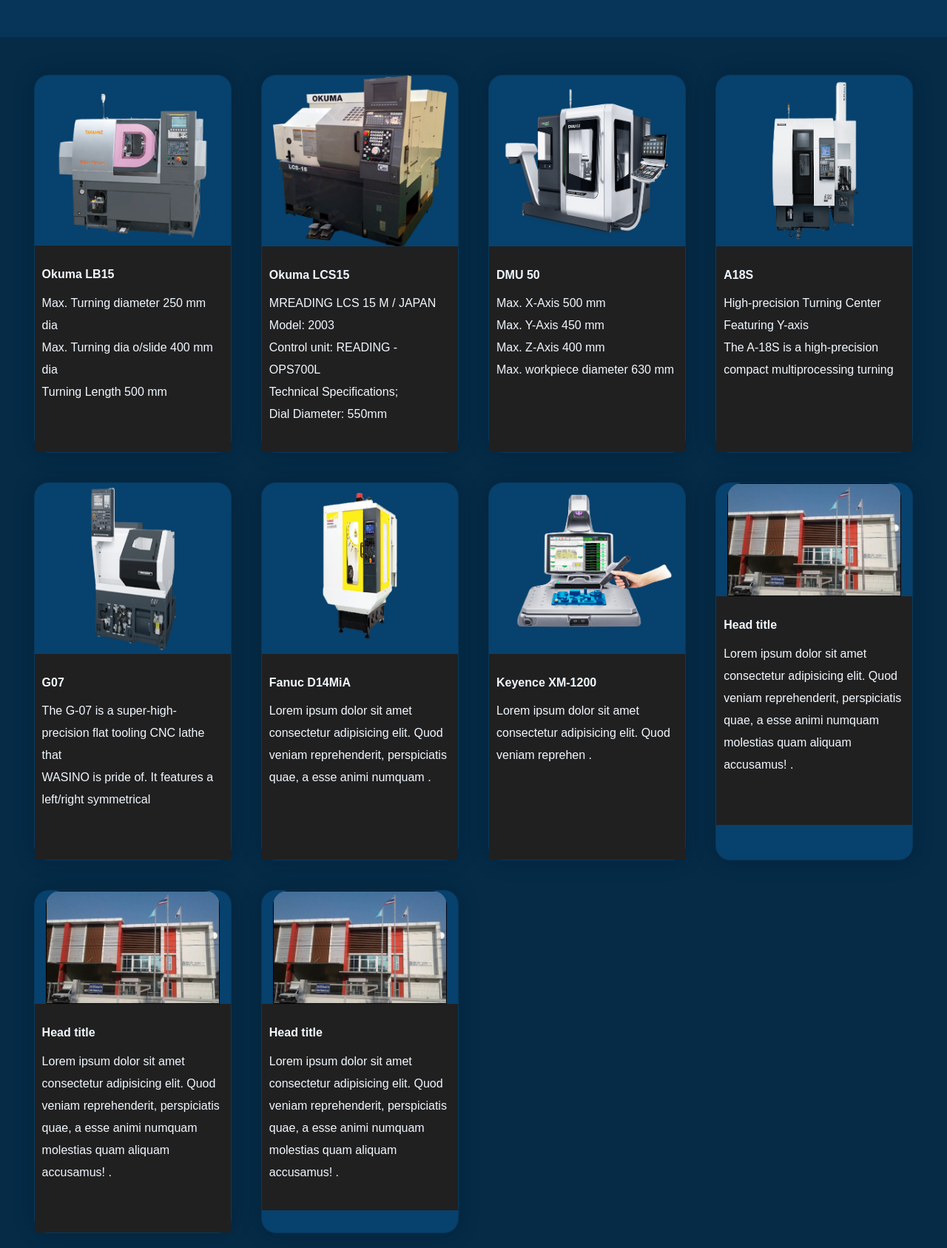
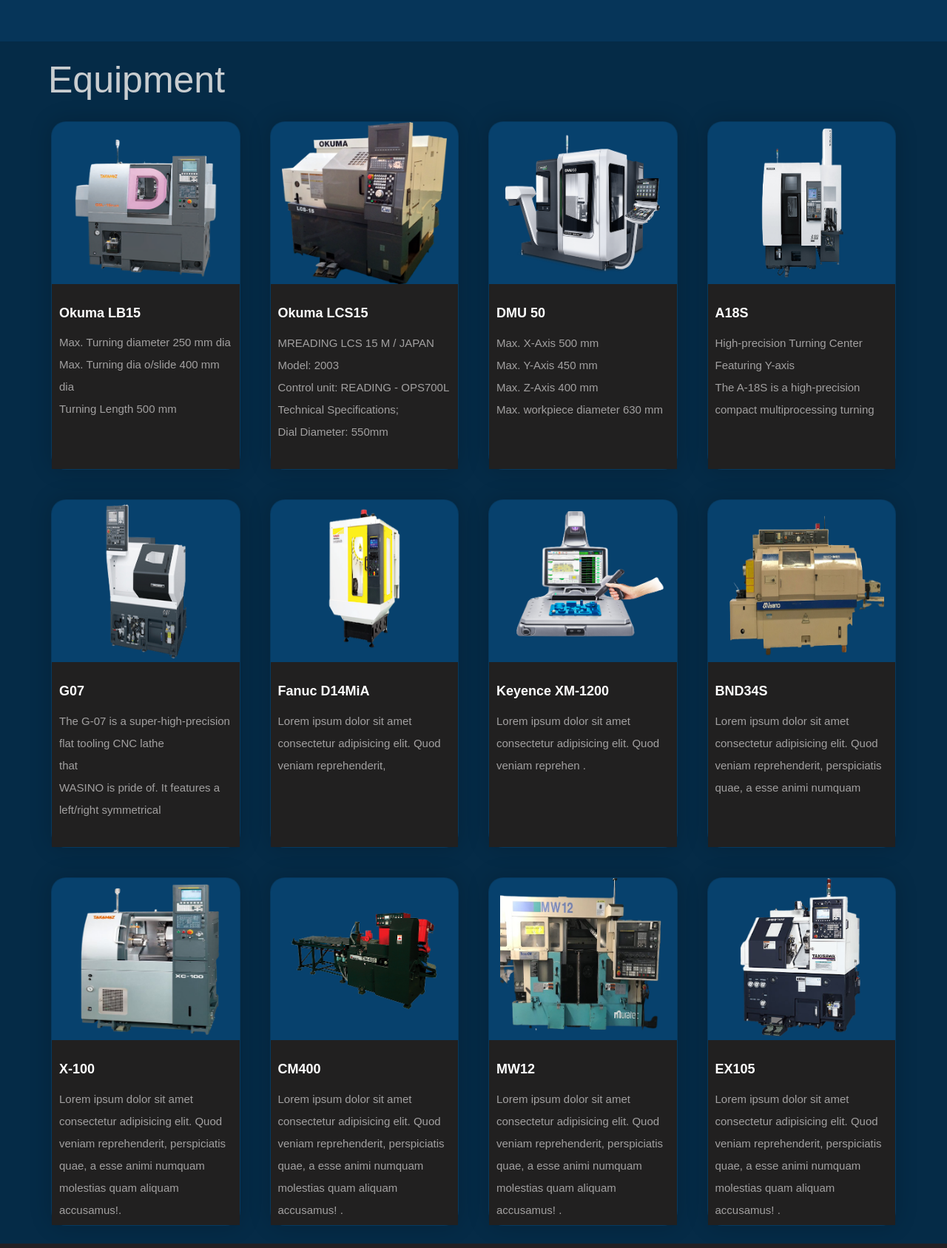
Before and after one commit to chonlatee11/dairiki-web-project, a Django app: page /equipment/ in a window 1280 px wide. Shown: the whole page at 74% size. Run offline with Django 4.2, Linux system fonts and the light colour scheme.

Commit message:
update page
page location and page equipment

```diff
--- a/project/home/template/home/base.html
+++ b/project/home/template/home/base.html
@@ -13,14 +13,7 @@
 
 
 </head>
-    <style>
-        html *
-        {
-          font-size: 1em !important;
-          color: aliceblue !important;
-          font-family: Arial, Helvetica, sans-serif;
-        }
-    </style>
+
     <header>
         <nav style="background-color: #063559;" class="navbar navbar-expand-md navbar-dark fixed-top">
           <button class="navbar-toggler" type="button" data-toggle="collapse" data-target="#navbarCollapse" aria-controls="navbarCollapse" aria-expanded="false" aria-label="Toggle navigation">
@@ -52,10 +45,16 @@
       </header>
       <hr style="height:1px;border-width:0;color:rgba(143, 71, 12, 0.375);background-color:rgb(206, 191, 191)">
       <body style="background-color: #052b47;">
-      <main>
-        {% block content %}
 
-        {% endblock content %}
-      </main>
-    </body>
+        <main>
+          {% block content %}
+
+          {% endblock content %}
+
+        </main>
+
+      </body>
+
+
+
 </html>
--- a/project/home/template/home/equipment.html
+++ b/project/home/template/home/equipment.html
@@ -49,6 +49,7 @@ img{
   opacity: 0.7;
 }
 .details{
+  height: 250px;
   background: rgb(33, 32, 32);
   padding: 20px 10px;
 }
@@ -59,13 +60,20 @@ img{
   margin: 10px 0 15px 0;
 }
 .details>p{
-  color: #a0a0a0;
+  color: #a2a0a0;
   font-size: 15px;
   line-height: 30px;
   font-weight: 400;
 }
-
+.headmod>h1{
+    font-size: 50px;
+    width: 250px;
+    margin-left: 1rem;
+    /*border: solid #07416d;*/
+    color: rgb(201, 205, 208);
+}
 </style>
+    <div class="headmod"> <h1>Equipment</h1></div>
 
     <div class="cards">
         <div class="card card1">
@@ -76,7 +84,7 @@ img{
                 <h3>Okuma LB15</h3>
                 <p>Max. Turning diameter 250 mm dia<br>
                   Max. Turning dia o/slide 400 mm dia<br>
-                  Turning Length 500 mm<br><br>
+                  Turning Length 500 mm<br><br><br><br>
                   </p>
             </div>
         </div>
@@ -92,6 +100,7 @@ img{
                       Control unit: READING - OPS700L<br>
                       Technical Specifications;<br>
                       Dial Diameter: 550mm<br>
+                      <br>
                      </p>
                 </div>
             </div>
@@ -138,7 +147,7 @@ img{
                     </div>
                     <div class="details">
                         <h3>Fanuc D14MiA</h3>
-                        <p>Lorem ipsum dolor sit amet consectetur adipisicing elit. Quod <br>veniam reprehenderit, perspiciatis quae, a esse animi numquam  .<br><br><br></p>
+                        <p>Lorem ipsum dolor sit amet consectetur adipisicing elit. Quod <br>veniam reprehenderit,<br><br><br><br></p>
                     </div>
                 </div>
 
@@ -154,30 +163,48 @@ img{
 
                 <div class="card card3">
                     <div class="container">
-                        <img src="{% static 'image/Picture1.jpg' %}" alt="nkc">
+                        <img src="{% static 'image/equipment/bnd.png' %}" alt="nkc">
                     </div>
                     <div class="details">
-                        <h3>Head title</h3>
-                        <p>Lorem ipsum dolor sit amet consectetur adipisicing elit. Quod <br>veniam reprehenderit, perspiciatis quae, a esse animi numquam<br> molestias quam aliquam accusamus! .<br><br></p>
+                        <h3>BND34S</h3>
+                        <p>Lorem ipsum dolor sit amet consectetur adipisicing elit. Quod <br>veniam reprehenderit, perspiciatis quae, a esse animi numquam<br><br><br></p>
                     </div>
                 </div>
 
                 <div class="card card3">
                     <div class="container">
-                        <img src="{% static 'image/Picture1.jpg' %}" alt="nkc">
+                        <img src="{% static 'image/equipment/x-100.png' %}" alt="nkc">
                     </div>
                     <div class="details">
-                        <h3>Head title</h3>
-                        <p>Lorem ipsum dolor sit amet consectetur adipisicing elit. Quod <br>veniam reprehenderit, perspiciatis quae, a esse animi numquam molestias quam aliquam accusamus! .<br><br></p>
+                        <h3>X-100</h3>
+                        <p>Lorem ipsum dolor sit amet consectetur adipisicing elit. Quod <br>veniam reprehenderit, perspiciatis quae, a esse animi numquam molestias quam aliquam accusamus!.<br><br></p>
                     </div>
                 </div>
 
                 <div class="card card3">
                     <div class="container">
-                        <img src="{% static 'image/Picture1.jpg' %}" alt="nkc">
+                        <img src="{% static 'image/equipment/cm400.png' %}" alt="nkc">
                     </div>
                     <div class="details">
-                        <h3>Head title</h3>
+                        <h3>CM400</h3>
+                        <p>Lorem ipsum dolor sit amet consectetur adipisicing elit. Quod veniam reprehenderit, perspiciatis quae, a esse animi numquam molestias quam aliquam accusamus! .</p>
+                    </div>
+                </div>
+                <div class="card card3">
+                    <div class="container">
+                        <img src="{% static 'image/equipment/mw12.png' %}" alt="nkc">
+                    </div>
+                    <div class="details">
+                        <h3>MW12</h3>
+                        <p>Lorem ipsum dolor sit amet consectetur adipisicing elit. Quod veniam reprehenderit, perspiciatis quae, a esse animi numquam molestias quam aliquam accusamus! .</p>
+                    </div>
+                </div>
+                <div class="card card3">
+                    <div class="container">
+                        <img src="{% static 'image/equipment/ex105.png' %}" alt="nkc">
+                    </div>
+                    <div class="details">
+                        <h3>EX105</h3>
                         <p>Lorem ipsum dolor sit amet consectetur adipisicing elit. Quod veniam reprehenderit, perspiciatis quae, a esse animi numquam molestias quam aliquam accusamus! .</p>
                     </div>
                 </div>
```
Also changed, not shown: project/home/template/home/home.html (+7 -9 lines), project/home/template/home/location.html (+30 -0 lines), project/home/static/image/equipment/bnd.png (added), project/home/static/image/equipment/cm400.png (added), project/home/static/image/equipment/ex105.png (added), project/home/static/image/equipment/mw12.png (added), project/home/static/image/equipment/x-100.png (added), project/home/static/image/location/location.png (added), 1 other file.
